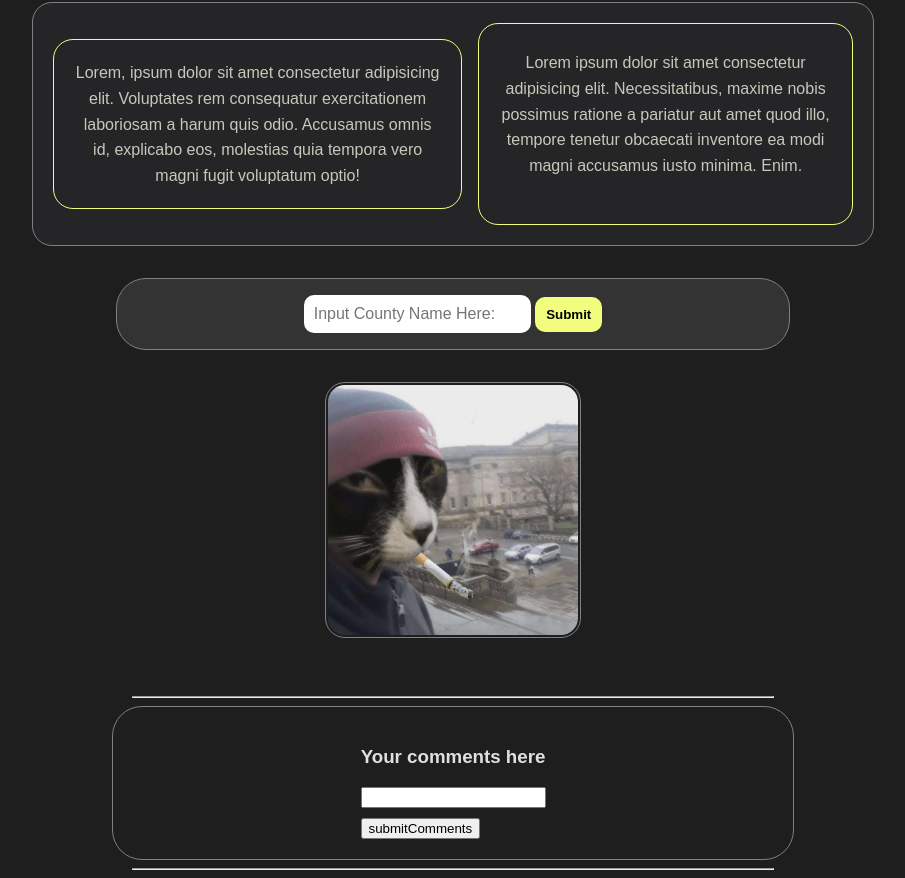
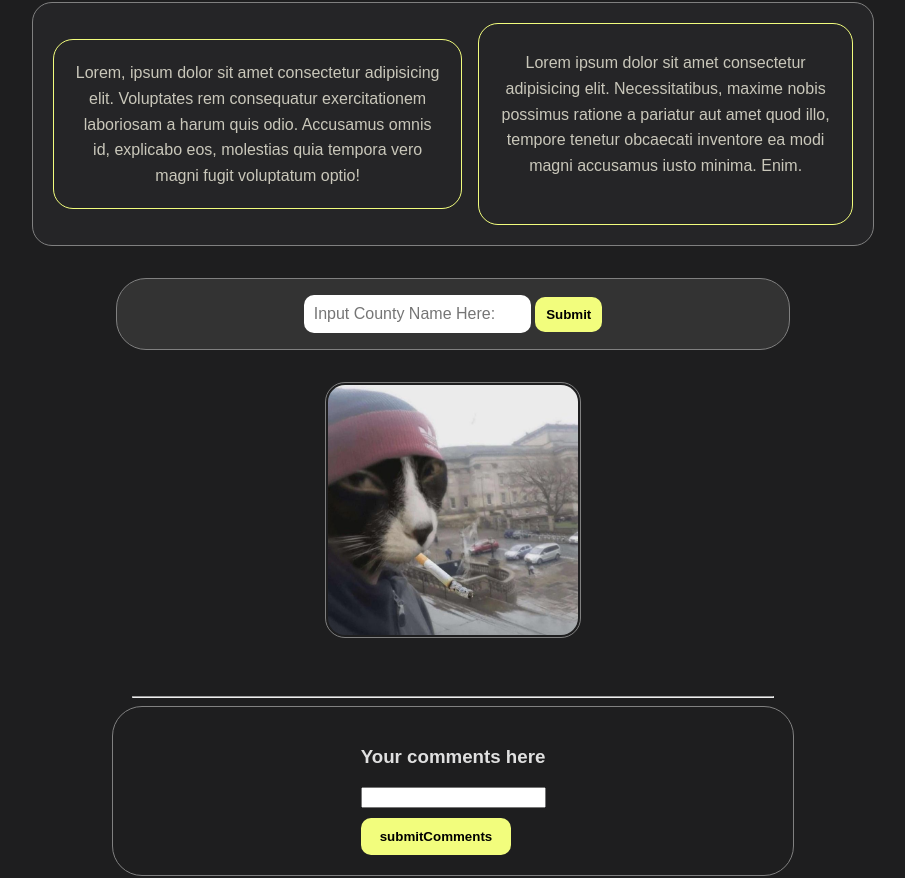
Before and after one commit to crucialniccur/A-Tourists-Guide, a plain HTML site: page index.html in a window 1280 px wide. Shown: the part 80-958 px from the top of the page, without its empty margins (187-1092 px from the left). Drawn offline with Linux system fonts and the light colour scheme.

Commit message:
style the submitComments button

```diff
--- a/style.css
+++ b/style.css
@@ -194,4 +194,12 @@ hr {
 #submitComments {
   display: flex;
   margin-top: 10px;
+  align-self: flex-end;
+  padding: 0.7rem 1.2rem;
+  border-radius: 10px;
+  border: none;
+  cursor: pointer;
+  font-weight: bold;
+  background-color: #f2fd7d;
+  transition: 0.3s;
 }
```
